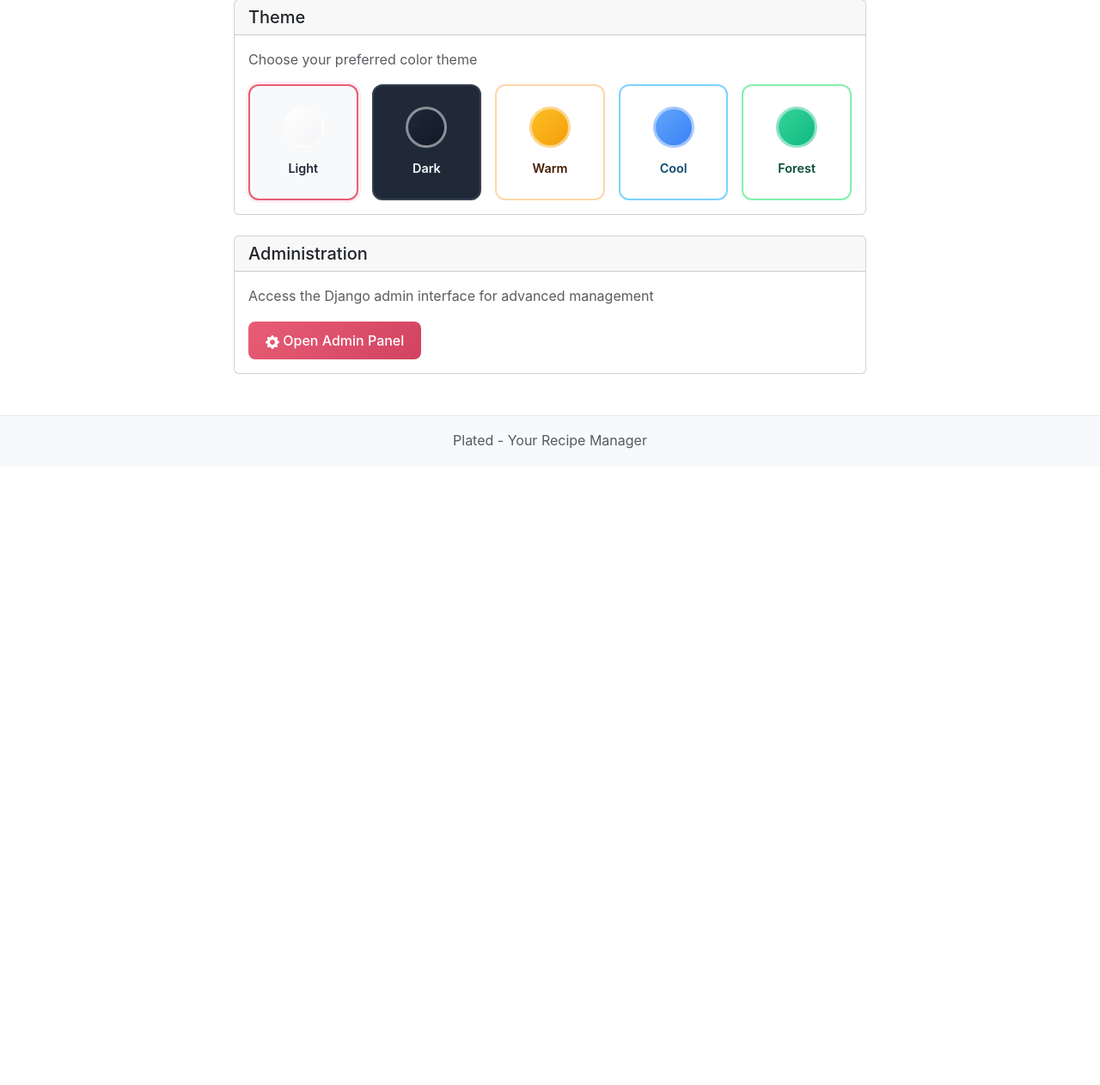
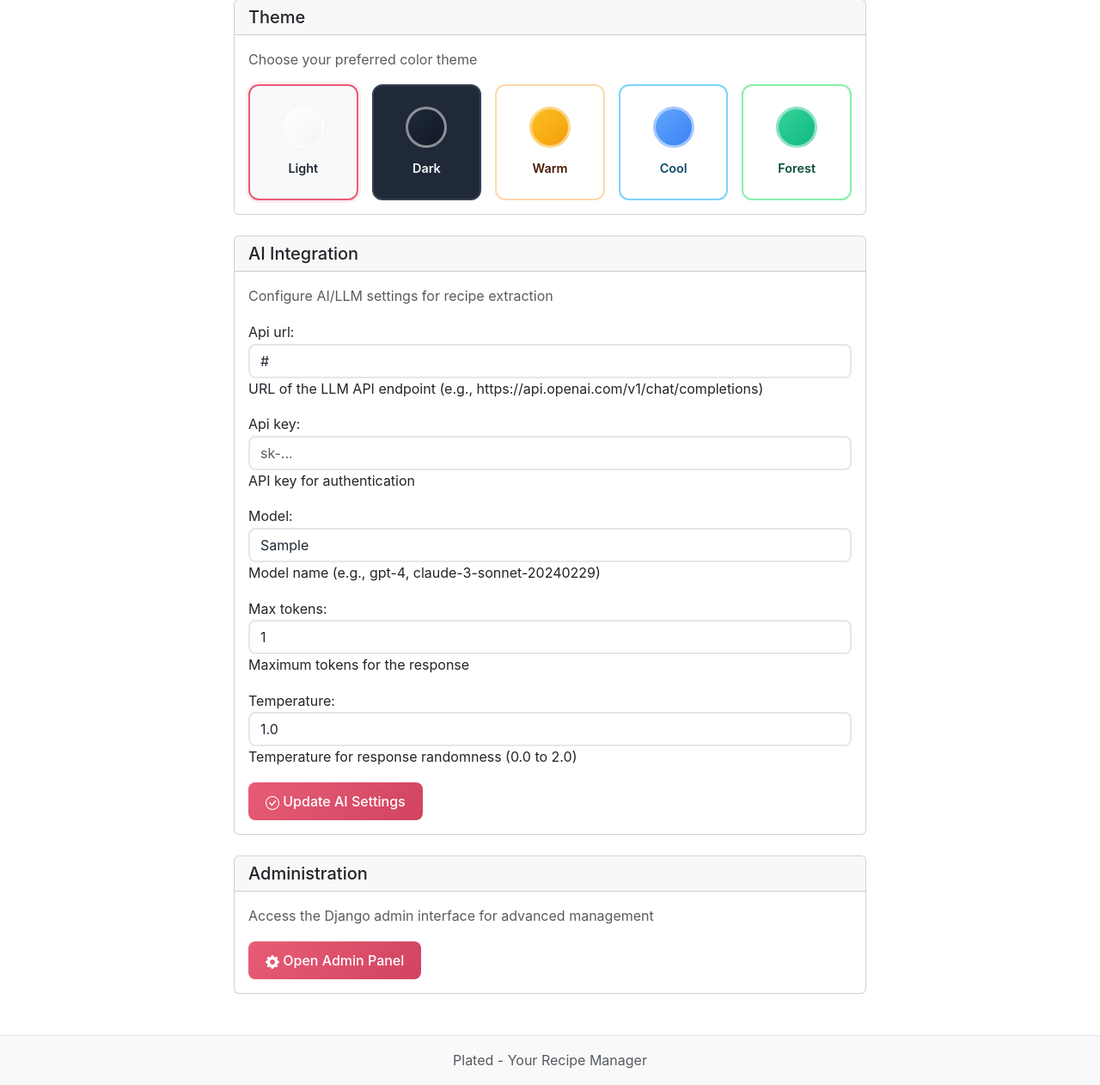
Before and after one commit to AdrianVollmer/Plated, a Django app: page /settings/ in a window 1280 px wide. Shown: the part 185-1447 px from the top of the page at 86% size. Before the commit the page ends 707 px from the top, so only its background shows below. Run offline with Django 5.2, Linux system fonts and the light colour scheme; tables that the repository leaves empty hold one stand-in row (values such as "Sample post"); some libraries are stand-ins or nearby versions.

Commit message:
Add AI Extraction support

````diff
--- a/pyproject.toml
+++ b/pyproject.toml
@@ -10,6 +10,7 @@ requires-python = ">=3.12"
 dependencies = [
     "django>=5.2.8",
     "pillow>=12.0.0",
+    "requests>=2.32.5",
 ]
 
 [project.scripts]
@@ -26,6 +27,7 @@ dev = [
     "pytest>=9.0.1",
     "pytest-django>=4.11.1",
     "ruff>=0.14.5",
+    "types-requests>=2.32.4.20250913",
 ]
 
 [tool.ruff]
--- a/src/recipes/forms.py
+++ b/src/recipes/forms.py
@@ -2,7 +2,7 @@ from __future__ import annotations
 
 from django import forms
 
-from .models import Recipe
+from .models import AISettings, Recipe
 
 
 class RecipeForm(forms.ModelForm):
@@ -61,3 +61,76 @@ class RecipeForm(forms.ModelForm):
                 attrs={"class": "form-control", "rows": 2}
             ),
         }
+
+
+class AISettingsForm(forms.ModelForm):
+    """Form for managing AI/LLM settings."""
+
+    class Meta:
+        model = AISettings
+        fields = ["api_url", "api_key", "model", "max_tokens", "temperature"]
+        widgets = {
+            "api_url": forms.URLInput(
+                attrs={
+                    "class": "form-control",
+                    "placeholder": "https://api.openai.com/v1/chat/completions",
+                }
+            ),
+            "api_key": forms.PasswordInput(
+                attrs={
+                    "class": "form-control",
+                    "placeholder": "sk-...",
+                }
+            ),
+            "model": forms.TextInput(
+                attrs={
+                    "class": "form-control",
+                    "placeholder": "gpt-4 or claude-3-sonnet-20240229",
+                }
+            ),
+            "max_tokens": forms.NumberInput(
+                attrs={"class": "form-control", "min": 1, "max": 100000}
+            ),
+            "temperature": forms.NumberInput(
+                attrs={"class": "form-control", "min": 0.0, "max": 2.0, "step": 0.1}
+            ),
+        }
+
+
+class AIRecipeExtractionForm(forms.Form):
+    """Form for extracting recipes using AI."""
+
+    INPUT_TYPES = [
+        ("text", "Plain Text"),
+        ("html", "HTML"),
+        ("url", "URL"),
+    ]
+
+    input_type = forms.ChoiceField(
+        choices=INPUT_TYPES,
+        widget=forms.RadioSelect(attrs={"class": "form-check-input"}),
+        initial="text",
+        label="Input Type",
+    )
+    input_content = forms.CharField(
+        widget=forms.Textarea(
+            attrs={
+                "class": "form-control",
+                "rows": 10,
+                "placeholder": "Paste recipe text, HTML, or URL here...",
+            }
+        ),
+        label="Recipe Content",
+    )
+    prompt = forms.CharField(
+        widget=forms.Textarea(
+            attrs={
+                "class": "form-control",
+                "rows": 3,
+                "placeholder": "e.g., 'translate to German and use metric units'",
+            }
+        ),
+        label="Instructions (Optional)",
+        required=False,
+        help_text="Additional instructions for the AI model",
+    )
--- a/src/recipes/urls.py
+++ b/src/recipes/urls.py
@@ -65,4 +65,6 @@ urlpatterns = [
     path("manage/units/rename/", views.rename_unit, name="rename_unit"),
     # Settings
     path("settings/", views.settings_view, name="settings"),
+    # AI Integration
+    path("ai/extract/", views.ai_extract_recipe, name="ai_extract_recipe"),
 ]
--- a/src/recipes/views.py
+++ b/src/recipes/views.py
@@ -8,6 +8,7 @@ import tempfile
 from pathlib import Path
 from typing import Any, cast
 
+import requests
 from django import forms
 from django.contrib import messages
 from django.core.files.uploadedfile import UploadedFile
@@ -25,8 +26,8 @@ from django.views.generic import (
     UpdateView,
 )
 
-from .forms import RecipeForm
-from .models import Ingredient, Recipe, RecipeCollection, RecipeImage, Step
+from .forms import AIRecipeExtractionForm, AISettingsForm, RecipeForm
+from .models import AISettings, Ingredient, Recipe, RecipeCollection, RecipeImage, Step
 from .schema import deserialize_recipe, serialize_recipe, validate_recipe_data
 
 logger = logging.getLogger(__name__)
@@ -116,13 +117,46 @@ class RecipeCreateView(CreateView):
     form_class = RecipeForm
     template_name = "recipes/recipe_form.html"
 
+    def get_initial(self) -> dict[str, Any]:
+        """Get initial data, including AI-extracted recipe if available."""
+        initial = super().get_initial()
+
+        # Check if there's AI-extracted recipe data in the session
+        ai_recipe_data = self.request.session.get("ai_extracted_recipe")
+        if ai_recipe_data:
+            logger.info("Pre-filling recipe form with AI-extracted data")
+            # Deserialize the recipe data
+            deserialized = deserialize_recipe(ai_recipe_data)
+            recipe_data = deserialized["recipe_data"]
+
+            # Update initial data with recipe fields
+            initial.update(recipe_data)
+
+            # Store ingredients and steps data for formsets
+            self.request.session["ai_ingredients_data"] = deserialized[
+                "ingredients_data"
+            ]
+            self.request.session["ai_steps_data"] = deserialized["steps_data"]
+
+            # Clear the AI-extracted recipe from session
+            del self.request.session["ai_extracted_recipe"]
+
+        return initial
+
     def get_context_data(self, **kwargs: Any) -> dict[str, Any]:
         """Add formsets to the context."""
         data = super().get_context_data(**kwargs)
 
-        # Reduced extra forms since users can add more dynamically
-        IngredientFormSet = get_ingredient_formset(extra=1)  # noqa: N806
-        StepFormSet = get_step_formset(extra=1)  # noqa: N806
+        # Check if there's AI-extracted ingredients and steps data
+        ai_ingredients_data = self.request.session.get("ai_ingredients_data", [])
+        ai_steps_data = self.request.session.get("ai_steps_data", [])
+
+        # Determine extra forms based on AI data
+        extra_ingredients = max(1, len(ai_ingredients_data))
+        extra_steps = max(1, len(ai_steps_data))
+
+        IngredientFormSet = get_ingredient_formset(extra=extra_ingredients)  # noqa: N806
+        StepFormSet = get_step_formset(extra=extra_steps)  # noqa: N806
         ImageFormSet = get_image_formset(extra=0)  # noqa: N806
 
         if self.request.POST:
@@ -134,8 +168,25 @@ class RecipeCreateView(CreateView):
                 self.request.POST, self.request.FILES, prefix="images"
             )
         else:
-            data["ingredient_formset"] = IngredientFormSet(prefix="ingredients")
-            data["step_formset"] = StepFormSet(prefix="steps")
+            # Pre-fill formsets with AI data if available
+            if ai_ingredients_data:
+                data["ingredient_formset"] = IngredientFormSet(
+                    initial=ai_ingredients_data, prefix="ingredients"
+                )
+                # Clear from session after using
+                del self.request.session["ai_ingredients_data"]
+            else:
+                data["ingredient_formset"] = IngredientFormSet(prefix="ingredients")
+
+            if ai_steps_data:
+                data["step_formset"] = StepFormSet(
+                    initial=ai_steps_data, prefix="steps"
+                )
+                # Clear from session after using
+                del self.request.session["ai_steps_data"]
+            else:
+                data["step_formset"] = StepFormSet(prefix="steps")
+
             data["image_formset"] = ImageFormSet(prefix="images")
 
         return data
@@ -900,4 +951,223 @@ def rename_unit(request: HttpRequest) -> HttpResponse:
 
 def settings_view(request: HttpRequest) -> HttpResponse:
     """Display application settings page."""
-    return render(request, "recipes/settings.html")
+    # Since we only support one set of AI settings, get or create it
+    ai_settings = AISettings.objects.first()
+
+    if request.method == "POST" and "ai_settings" in request.POST:
+        if ai_settings:
+            ai_form = AISettingsForm(request.POST, instance=ai_settings)
+        else:
+            ai_form = AISettingsForm(request.POST)
+
+        if ai_form.is_valid():
+            ai_form.save()
+            messages.success(request, "AI settings saved successfully!")
+            logger.info("AI settings updated")
+            return redirect("settings")
+    else:
+        ai_form = (
+            AISettingsForm(instance=ai_settings) if ai_settings else AISettingsForm()
+        )
+
+    return render(
+        request,
+        "recipes/settings.html",
+        {"ai_settings": ai_settings, "ai_form": ai_form},
+    )
+
+
+# AI Recipe Extraction
+
+
+def ai_extract_recipe(request: HttpRequest) -> HttpResponse:
+    """Extract a recipe using AI from text, HTML, or URL."""
+    # Check if AI settings are configured
+    ai_settings = AISettings.objects.first()
+    if not ai_settings:
+        messages.error(
+            request,
+            "AI settings are not configured. Please configure AI settings in the settings page.",
+        )
+        return redirect("settings")
+
+    if request.method == "POST":
+        form = AIRecipeExtractionForm(request.POST)
+        if form.is_valid():
+            input_type = form.cleaned_data["input_type"]
+            input_content = form.cleaned_data["input_content"]
+            prompt = form.cleaned_data["prompt"]
+
+            logger.info(f"AI recipe extraction initiated with input_type: {input_type}")
+
+            try:
+                # Fetch content if it's a URL
+                if input_type == "url":
+                    logger.debug(f"Fetching content from URL: {input_content}")
+                    try:
+                        response = requests.get(input_content, timeout=30)
+                        response.raise_for_status()
+                        content = response.text
+                        logger.debug(
+                            f"URL content fetched successfully: {len(content)} characters"
+                        )
+                    except requests.RequestException as e:
+                        logger.error(f"Error fetching URL {input_content}: {e}")
+                        messages.error(request, f"Error fetching URL: {e}")
+                        return render(
+                            request, "recipes/ai_extract.html", {"form": form}
+                        )
+                else:
+                    content = input_content
+
+                # Build the prompt for the LLM
+                schema_description = """
+Extract the recipe information from the provided content and return it as a JSON object with the following schema:
+
+{
+  "title": "Recipe title (required)",
+  "description": "Brief description",
+  "servings": 4,
+  "keywords": "comma, separated, keywords",
+  "prep_time_minutes": 30,
+  "wait_time_minutes": 45,
+  "url": "source URL if applicable",
+  "notes": "any additional notes",
+  "special_equipment": "special equipment needed",
+  "ingredients": [
+    {
+      "amount": "2",
+      "unit": "cups",
+      "name": "flour",
+      "note": "sifted",
+      "order": 0
+    }
+  ],
+  "steps": [
+    {
+      "content": "Step instructions (markdown supported)",
+      "order": 0
+    }
+  ]
+}
+
+IMPORTANT: Return ONLY valid JSON, no additional text or markdown formatting.
+"""
+
+                system_message = schema_description
+                if prompt:
+                    system_message += f"\n\nAdditional instructions: {prompt}"
+
+                user_message = f"Content type: {input_type}\n\nContent:\n{content}"
+
+                # Call the LLM API
+                logger.debug(f"Calling LLM API: {ai_settings.api_url}")
+                try:
+                    # Try OpenAI-compatible API format
+                    api_payload = {
+                        "model": ai_settings.model,
+                        "messages": [
+                            {"role": "system", "content": system_message},
+                            {"role": "user", "content": user_message},
+                        ],
+                        "max_tokens": ai_settings.max_tokens,
+                        "temperature": ai_settings.temperature,
+                    }
+
+                    api_response = requests.post(
+                        ai_settings.api_url,
+                        headers={
+                            "Authorization": f"Bearer {ai_settings.api_key}",
+                            "Content-Type": "application/json",
+                        },
+                        json=api_payload,
+                        timeout=120,
+                    )
+                    api_response.raise_for_status()
+                    response_data = api_response.json()
+
+                    logger.debug("LLM API call successful")
+
+                    # Extract the response text (try OpenAI format first)
+                    if "choices" in response_data and len(response_data["choices"]) > 0:
+                        recipe_json_str = response_data["choices"][0]["message"][
+                            "content"
+                        ]
+                    elif "content" in response_data:
+                        # Alternative format
+                        recipe_json_str = response_data["content"]
+                    else:
+                        logger.error(f"Unexpected API response format: {response_data}")
+                        messages.error(
+                            request,
+                            "Unexpected response format from AI API. Please check your API configuration.",
+                        )
+                        return render(
+                            request, "recipes/ai_extract.html", {"form": form}
+                        )
+
+                    # Clean up the response (remove markdown code blocks if present)
+                    recipe_json_str = recipe_json_str.strip()
+                    if recipe_json_str.startswith("```json"):
+                        recipe_json_str = recipe_json_str[7:]
+                    if recipe_json_str.startswith("```"):
+                        recipe_json_str = recipe_json_str[3:]
+                    if recipe_json_str.endswith("```"):
+                        recipe_json_str = recipe_json_str[:-3]
+                    recipe_json_str = recipe_json_str.strip()
+
+                    # Parse the JSON
+                    try:
+                        recipe_data = json.loads(recipe_json_str)
+                        logger.debug("Recipe JSON parsed successfully")
+                    except json.JSONDecodeError as e:
+                        logger.error(
+                            f"Error parsing recipe JSON: {e}\nJSON string: {recipe_json_str[:500]}"
+                        )
+                        messages.error(
+                            request,
+                            f"Error parsing AI response as JSON: {e}. The AI may have returned invalid JSON.",
+                        )
+                        return render(
+                            request, "recipes/ai_extract.html", {"form": form}
+                        )
+
+                    # Validate the recipe data
+                    errors = validate_recipe_data(recipe_data)
+                    if errors:
+                        logger.warning(
+                            f"AI-extracted recipe validation failed: {len(errors)} errors"
+                        )
+                        for error in errors[:5]:  # Show first 5 errors
+                            messages.error(request, f"Validation error: {error}")
+                        return render(
+                            request, "recipes/ai_extract.html", {"form": form}
+                        )
+
+                    # Store the recipe data in the session
+                    request.session["ai_extracted_recipe"] = recipe_data
+                    logger.info(
+                        "Recipe extracted successfully via AI, redirecting to recipe form"
+                    )
+                    messages.success(
+                        request,
+                        "Recipe extracted successfully! Please review and save the recipe.",
+                    )
+                    return redirect("recipe_create")
+
+                except requests.RequestException as e:
+                    logger.error(f"Error calling LLM API: {e}")
+                    messages.error(request, f"Error calling AI API: {e}")
+                    return render(request, "recipes/ai_extract.html", {"form": form})
+
+            except Exception as e:
+                logger.error(
+                    f"Unexpected error during AI recipe extraction: {e}", exc_info=True
+                )
+                messages.error(request, f"Unexpected error: {e}")
+                return render(request, "recipes/ai_extract.html", {"form": form})
+
+    else:
+        form = AIRecipeExtractionForm()
+
+    return render(request, "recipes/ai_extract.html", {"form": form})
--- a/src/templates/recipes/settings.html
+++ b/src/templates/recipes/settings.html
@@ -34,6 +34,36 @@
             </div>
         </div>
 
+        <!-- AI Settings Section -->
+        <div class="card mb-4">
+            <div class="card-header">
+                <h5 class="mb-0">AI Integration</h5>
+            </div>
+            <div class="card-body">
+                <p class="text-muted mb-3">Configure AI/LLM settings for recipe extraction</p>
+                {% if ai_settings %}
+                    <form method="post">
+                        {% csrf_token %}
+                        <input type="hidden" name="ai_settings" value="1">
+                        {{ ai_form.as_p }}
+                        <button type="submit" class="btn btn-primary">
+                            <i class="bi bi-check-circle"></i> Update AI Settings
+                        </button>
+                    </form>
+                {% else %}
+                    <p class="text-muted mb-3">No AI settings configured yet.</p>
+                    <form method="post">
+                        {% csrf_token %}
+                        <input type="hidden" name="ai_settings" value="1">
+                        {{ ai_form.as_p }}
+                        <button type="submit" class="btn btn-primary">
+                            <i class="bi bi-plus-circle"></i> Create AI Settings
+                        </button>
+                    </form>
+                {% endif %}
+            </div>
+        </div>
+
         <!-- Admin Section -->
         <div class="card">
             <div class="card-header">
````
Also changed, not shown: CLAUDE.md (+0 -5 lines), src/recipes/admin.py (+30 -1 lines), src/recipes/models.py (+29 -0 lines), src/templates/recipes/ai_extract.html (added, +95 -0 lines), src/templates/recipes/recipe_list.html (+5 -2 lines), src/recipes/migrations/0002_aisettings.py (added), 1 other file.
